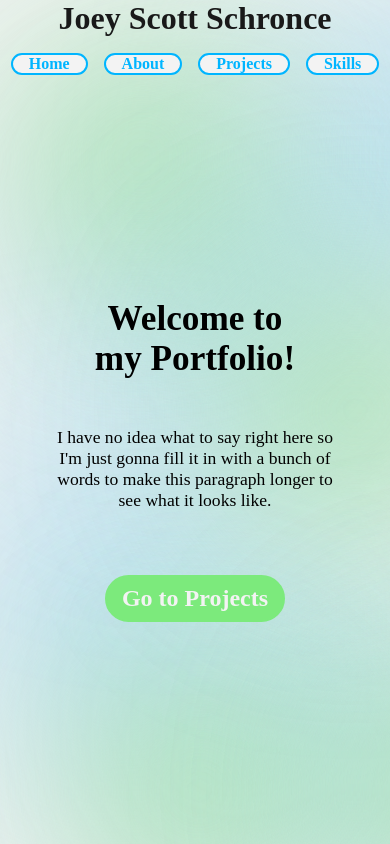
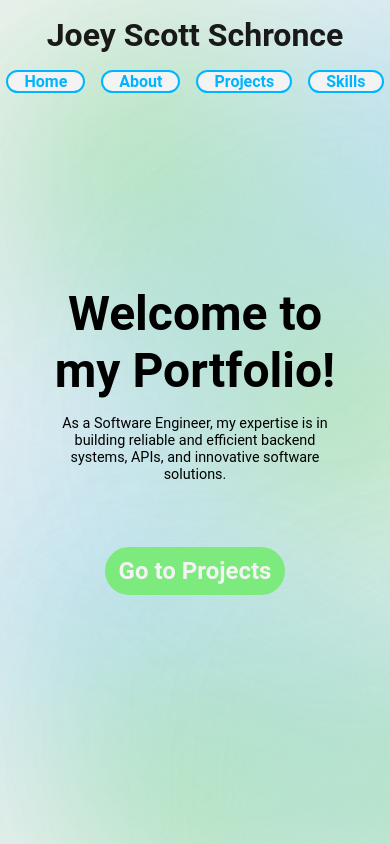
Before and after one commit to JoeyScottSchronce/JoeyScottSchronce.github.io, a React (Vite) app: page / in a window 390 px wide. Built offline with nearby package versions, Linux system fonts and the light colour scheme.

Commit message:
updated css

```diff
--- a/src/App.css
+++ b/src/App.css
@@ -12,6 +12,7 @@ body {
     align-items: center;
     justify-content: center;
     background-color: var(--light-base);
+    font-family: Roboto, sans-serif;
 }
 
 a {
--- a/src/Components/HeroSection/HeroSection.css
+++ b/src/Components/HeroSection/HeroSection.css
@@ -17,9 +17,9 @@
 }
 
 .first-sub {
-    margin: 1rem;
-    padding: 1rem;
-    font-size: 2rem;
+    margin: 1rem 1rem 0 1rem;
+    padding: 1rem 1rem 0 1rem;
+    font-size: 2.5rem;
     text-align: center;
 }
 
@@ -34,7 +34,7 @@
 .second-sub {
     display: flex;
     font-size: 1.3rem;
-    max-width: 50%;
+    max-width: 60%;
 }
 
 .third-sub {
@@ -64,32 +64,32 @@
 
 @media (max-width: 857px) {
     .first-sub {
-        font-size: 1.8rem;
+        margin: 0;
+        padding: 0;
+        font-size: 2.3rem;
     }
     .second-sub {
-        font-size: 1.2rem;
+        font-size: 1.1rem;
         max-width: 70%;
     }
 }
 
 @media (max-width: 683px) {
     .first-sub {
-        font-size: 1.5rem;
+        margin: 0;
+        padding: 0;
+        font-size: 2rem;
     }
     .second-sub {
-        font-size: 1.1rem;
+        font-size: 0.9rem;
         max-width: 100%;
     }
 }
 
 @media (max-width: 525px) {
     .first-sub {
-        font-size: 1.3rem;
+        margin: 0;
+        padding: 0;
+        font-size: 1.5rem;
     }
 }
-
-@media (max-width: 397px) {
-    .first-sub {
-        font-size: 1.1rem;
-    }
-}
--- a/src/Components/HeroSection/HeroSection.jsx
+++ b/src/Components/HeroSection/HeroSection.jsx
@@ -11,9 +11,9 @@ function HeroSection() {
                 </div>
 
                 <div className="second-sub">
-                    <div className="intro2" >I have no idea what to say right here so I'm just
-                        gonna fill it in with a bunch of words to make this paragraph longer
-                        to see what it looks like.</div>
+                    <div className="intro2" >As a Software Engineer, my expertise is in building reliable and
+                        efficient backend systems, APIs, and innovative software solutions.
+                    </div>
                 </div>
 
                 <div className="third-sub" >
--- a/src/Components/NavBar/NavBar.css
+++ b/src/Components/NavBar/NavBar.css
@@ -10,7 +10,7 @@
     color: var(--dark-base);
     font-weight: bold;
     font-size: 2rem;
-    margin: 0 1rem 0 1rem;
+    margin:1rem;
 }
 
 .nav-items-container {
@@ -42,8 +42,11 @@
     font-weight: bold;
 }
 
-@media (max-width: 720px) {
+@media (max-width: 751px) {
     .nav-container {
         justify-content: center;
     }
+    .nav-title {
+        margin: 1rem 1rem 0 1rem;
+    }
 }
```
